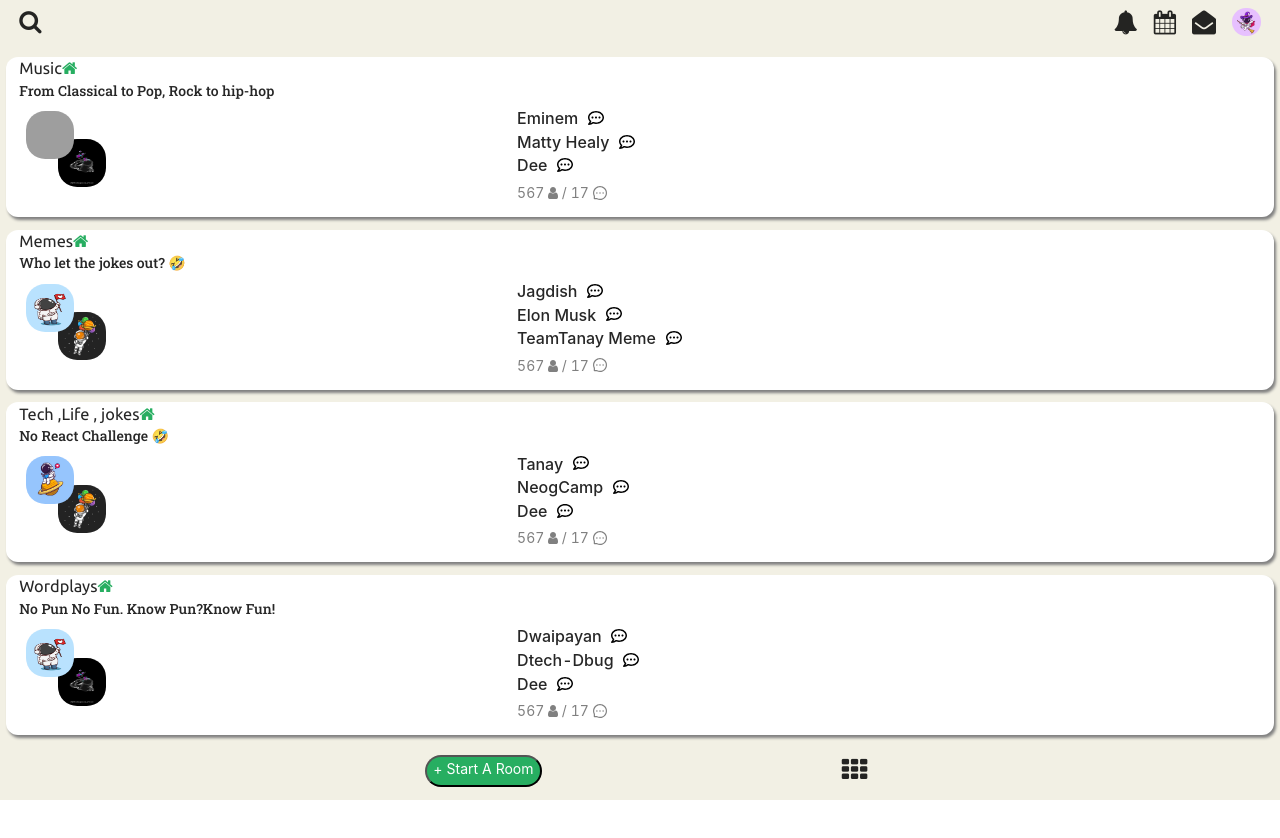
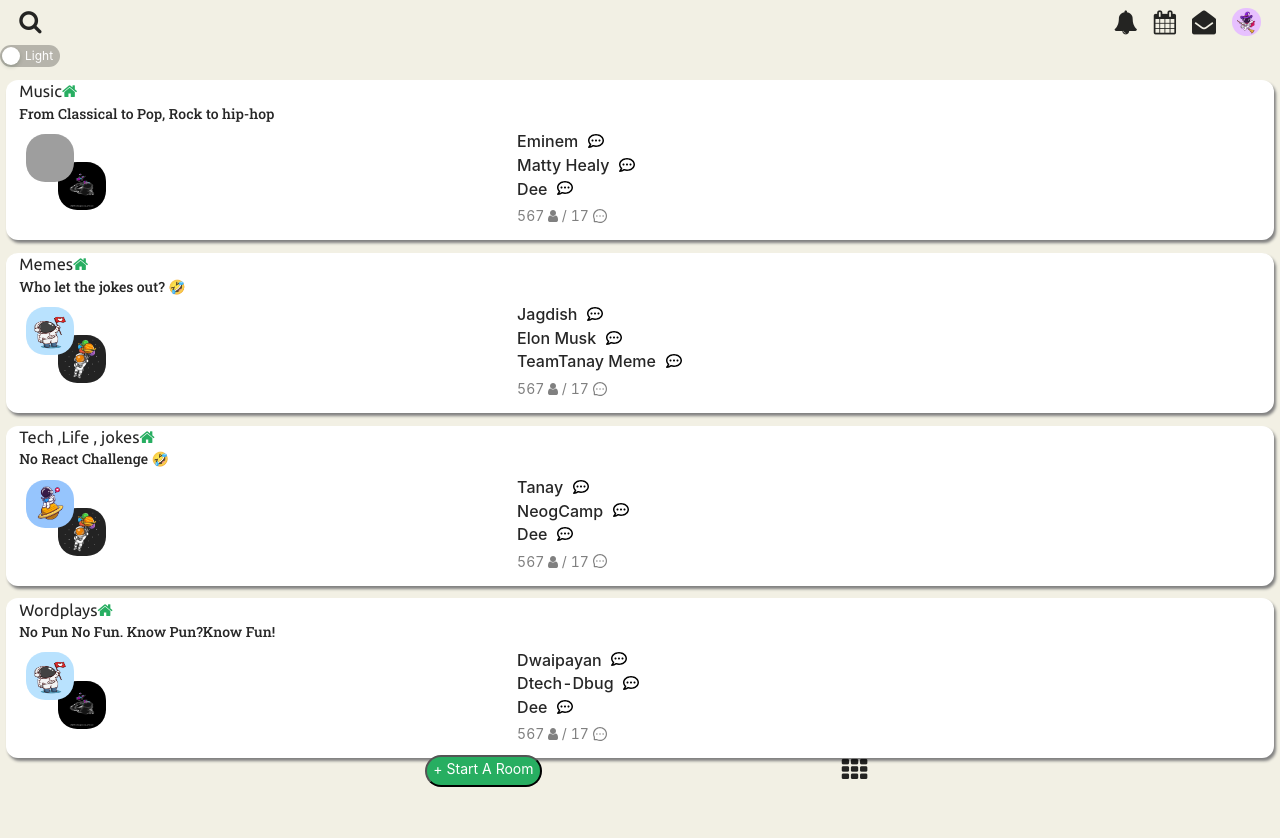
Before and after one commit to Dtech-Dbug/Clubhouse-Roomfeed-Page, a React (Create React App) app in the folder clubhouse-roomfeed/: page / in a window 1280 px wide. Shown: the top 838 px of the page. Before the commit the page ends 800 px from the top, so only its background shows below. Built offline with nearby package versions, Linux system fonts and the light colour scheme; grey boxes are pictures that could not be loaded.

Commit message:
update 🚀: App.js => dark mode feat
- Imported SWITCH from antd
- introduced dark mode on switch
- passed theme as props to app

```diff
--- a/clubhouse-roomfeed/src/App.js
+++ b/clubhouse-roomfeed/src/App.js
@@ -1,13 +1,32 @@
+import { useState, useEffect } from "react";
 import Nav from "./Components/Nav";
 import StickyFooter from "./Components/StickyFooter";
 import RoomFeed from "./Components/RoomFeed";
+import { Switch } from "antd";
 
 function App() {
+	const light = "#f2f0e4";
+	const dark = "black";
+	const [theme, setTheme] = useState(light);
+	useEffect(() => {
+		console.log("theme is :", theme);
+	});
+
+	function changeTheme(value) {
+		console.log(value);
+		setTheme(value ? dark : light);
+	}
 	return (
-		<div className="App">
-			<Nav />
+		<div className="App" style={{ background: theme, height: "150vh" }}>
+			<Nav theme={theme} />
+			<Switch
+				checked={theme === dark}
+				onChange={changeTheme}
+				checkedChildren="Dark"
+				unCheckedChildren="Light"
+			/>
 			<StickyFooter />
-			<RoomFeed />
+			<RoomFeed theme={theme} />
 		</div>
 	);
 }
```
